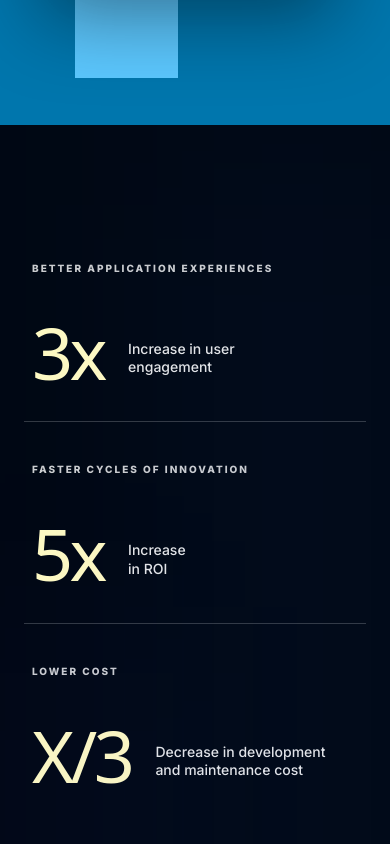
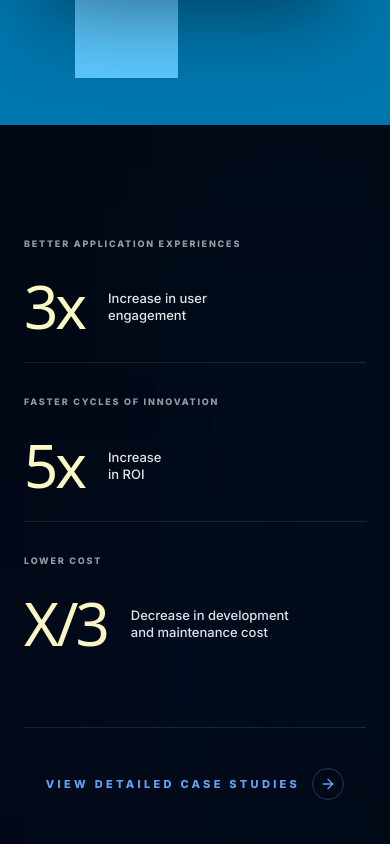
Before and after one commit to devcoteledu-tec/devcotel-technologies, a React (Vite) app: page / in a window 390 px wide. Shown: the part 1820-2664 px from the top of the page. Built offline with nearby package versions, Linux system fonts and the light colour scheme.

Commit message:
Update Impact.tsx

```diff
--- a/components/Impact.tsx
+++ b/components/Impact.tsx
@@ -26,28 +26,28 @@ export const Impact: React.FC<ImpactProps> = ({ onNavigate }) => {
   ];
 
   return (
-    <div className="bg-[#000814] py-24 md:py-32 px-6 md:px-20 text-white relative overflow-hidden">
+    <div className="bg-[#000814] py-20 md:py-32 px-6 md:px-20 text-white relative overflow-hidden">
       <div className="absolute top-0 right-0 w-1/2 h-full bg-blue-500/5 blur-[120px] pointer-events-none"></div>
       <div className="absolute bottom-0 left-0 w-1/3 h-1/2 bg-indigo-500/5 blur-[100px] pointer-events-none"></div>
 
       <div className="max-w-7xl mx-auto">
-        <div className="flex flex-col md:flex-row items-stretch mb-20">
+        <div className="flex flex-col md:flex-row items-stretch mb-12 md:mb-20">
           {stats.map((stat, idx) => (
             <div
               key={idx}
-              className={`flex-1 flex flex-col py-10 md:py-4 px-2 md:px-12 ${
-                idx !== 0 ? 'border-t md:border-t-0 md:border-l border-white/20' : ''
+              className={`flex-1 flex flex-col py-8 md:py-4 px-0 md:px-12 ${
+                idx !== 0 ? 'border-t md:border-t-0 md:border-l border-white/10' : ''
               }`}
             >
-              <h4 className="text-[10px] md:text-xs font-black tracking-[0.2em] mb-12 text-white/80">
+              <h4 className="text-[9px] md:text-xs font-black tracking-[0.2em] mb-8 md:mb-12 text-white/60">
                 {stat.title}
               </h4>
 
               <div className="flex items-start space-x-6 md:space-x-8">
-                <span className="text-7xl md:text-[7.5rem] font-light text-[#fef9c3] tracking-tighter leading-[0.8] font-sans">
+                <span className="text-6xl md:text-[7.5rem] font-light text-[#fef9c3] tracking-tighter leading-[0.8] font-sans">
                   {stat.value}
                 </span>
-                <p className="text-sm md:text-[17px] font-medium leading-[1.3] text-white/90 whitespace-pre-line pt-4 md:pt-6">
+                <p className="text-[13px] md:text-[17px] font-medium leading-[1.3] text-white/90 whitespace-pre-line pt-2 md:pt-6">
                   {stat.description}
                 </p>
               </div>
@@ -55,14 +55,14 @@ export const Impact: React.FC<ImpactProps> = ({ onNavigate }) => {
           ))}
         </div>
 
-        <div className="flex justify-center md:justify-end border-t border-white/10 pt-12">
+        <div className="flex justify-center md:justify-end border-t border-white/10 pt-10">
           <button
             onClick={() => onNavigate('impact')}
             className="flex items-center space-x-3 group text-blue-400 hover:text-blue-300 transition-colors focus:outline-none"
           >
-            <span className="text-sm font-black uppercase tracking-[0.3em]">View Detailed Case Studies</span>
-            <div className="w-10 h-10 rounded-full border border-blue-400/30 flex items-center justify-center group-hover:bg-blue-400 group-hover:text-black transition-all">
-              <ArrowRight className="w-5 h-5" />
+            <span className="text-[11px] md:text-sm font-black uppercase tracking-[0.3em]">View Detailed Case Studies</span>
+            <div className="w-8 h-8 md:w-10 md:h-10 rounded-full border border-blue-400/30 flex items-center justify-center group-hover:bg-blue-400 group-hover:text-black transition-all">
+              <ArrowRight className="w-4 md:w-5 h-4 md:h-5" />
             </div>
           </button>
         </div>
```
